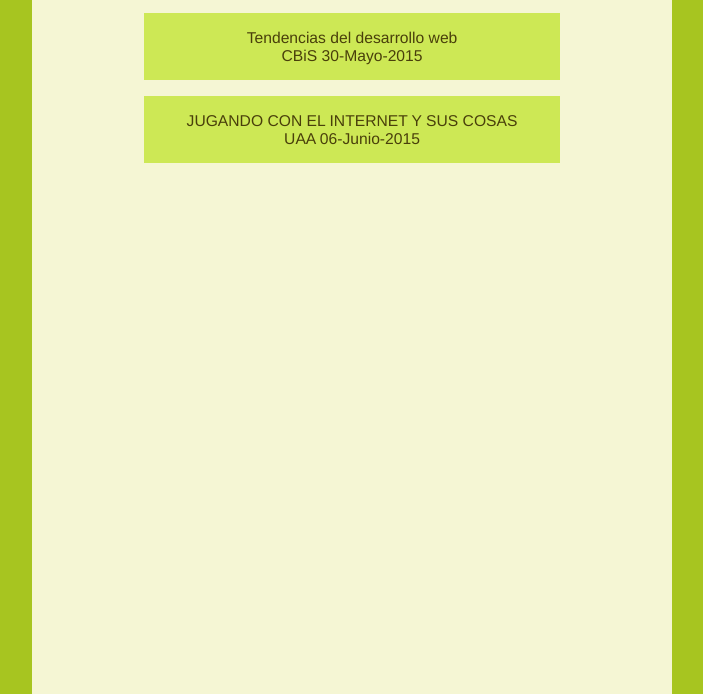
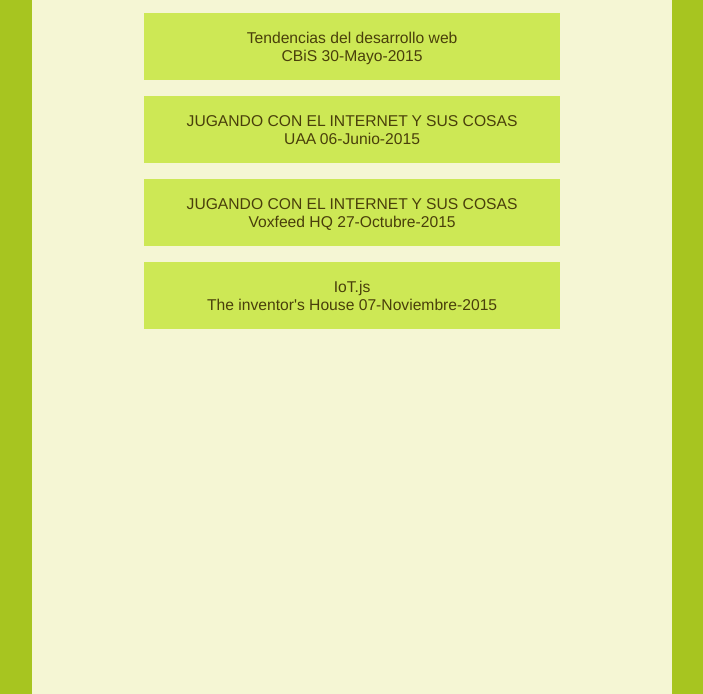
Before and after one commit to iddar/slides, a plain HTML site: page index.html in a window 1280 px wide. Shown: the part 128-822 px from the top of the page, without its empty margins (288-991 px from the left). Drawn offline with Linux system fonts and the light colour scheme.

Commit message:
update index.html

```diff
--- a/index.html
+++ b/index.html
@@ -17,6 +17,12 @@
   <a href="UAA 06-Junio-2015/">JUGANDO CON EL INTERNET Y SUS COSAS
     <p>UAA 06-Junio-2015</p>
   </a>
+  <a href="GDLJS octubre-2015/">JUGANDO CON EL INTERNET Y SUS COSAS
+    <p>Voxfeed HQ 27-Octubre-2015</p>
+  </a>
+  <a href="AGS-JS 07-NOV-2015/">IoT.js
+    <p>The inventor's House  07-Noviembre-2015</p>
+  </a>
   </div>
 </body>
 </html>
```
